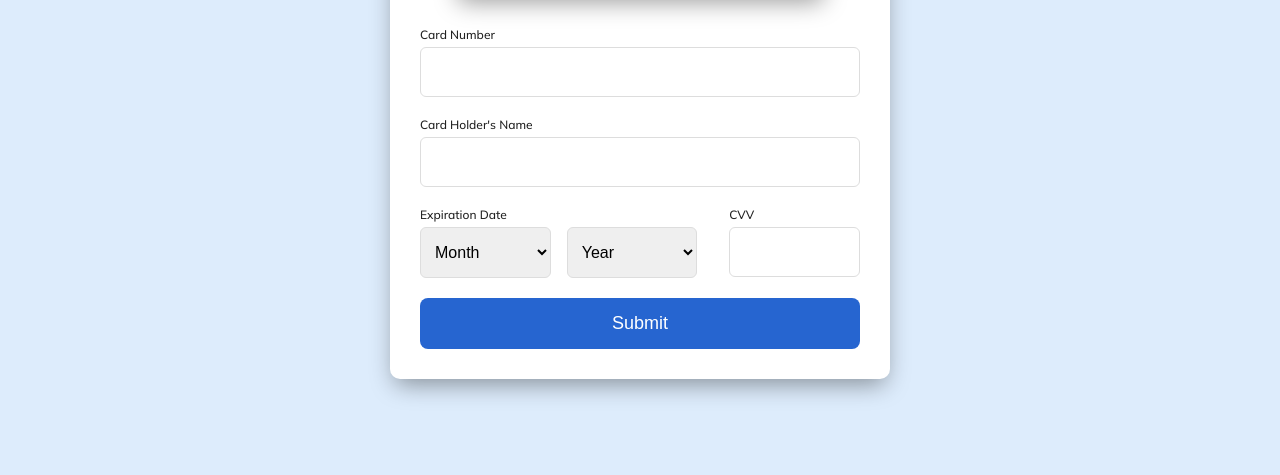
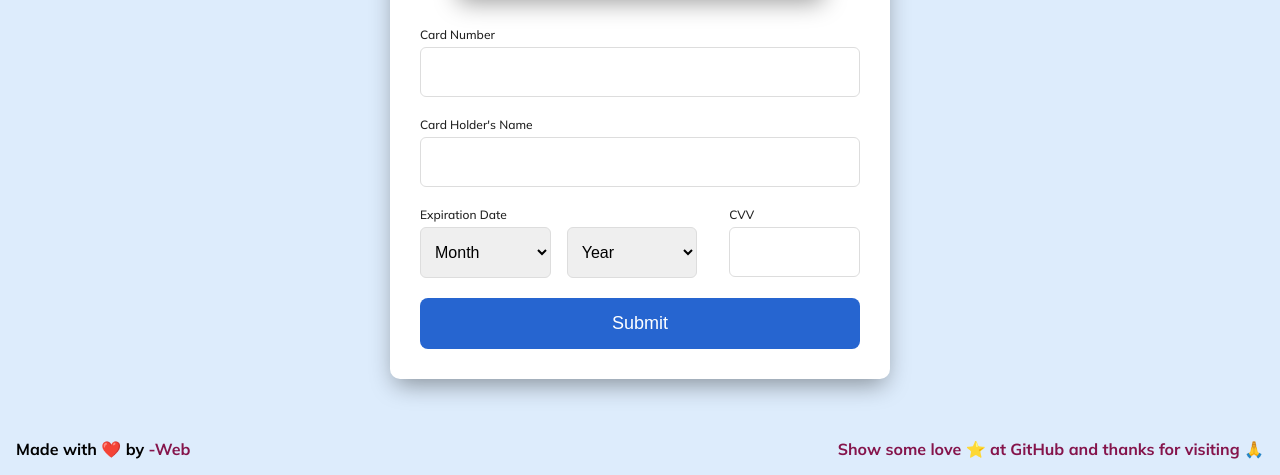
Before and after one commit to upendra-web/animated-credit-card-form, a website: page public/index.html in a window 1280 px wide. Shown: the part 325-800 px from the top of the page. Drawn offline with Linux system fonts and the light colour scheme.

Commit message:
refactor: Add footer to the html page

```diff
--- a/public/css/main.css
+++ b/public/css/main.css
@@ -56,6 +56,14 @@ input[type='number'] {
   display: flex;
 }
 
+.items-center {
+  align-items: center;
+}
+
+.justify-between {
+  justify-content: space-between;
+}
+
 .opacity-0 {
   opacity: 0;
 }
@@ -80,6 +88,10 @@ input[type='number'] {
   position: absolute;
 }
 
+.fixed {
+  position: fixed;
+}
+
 .hide-alt {
   text-indent: 100%;
   white-space: nowrap;
@@ -96,6 +108,38 @@ input[type='number'] {
 
 .mr2 {
   margin-right: 2rem;
+}
+
+.left-0 {
+  left: 0;
+}
+
+.top-0 {
+  top: 0;
+}
+
+.bottom-0 {
+  bottom: 0;
+}
+
+.right-0 {
+  bottom: 0;
+}
+
+.p2 {
+  padding: 1rem;
+}
+
+a {
+  text-decoration: none;
+}
+
+a:hover {
+  text-decoration: underline;
+}
+
+.cc-link {
+  color: #85144b;
 }
 
 /* CC Card Styles ============================================================================================ */
--- a/public/index.html
+++ b/public/index.html
@@ -4,7 +4,7 @@
     <meta charset="UTF-8" />
     <meta http-equiv="X-UA-Compatible" content="IE=edge" />
     <meta name="viewport" content="width=device-width, initial-scale=1.0" />
-    <title>A Simple Credit Card Form</title>
+    <title>💳 Animated Credit Card Form</title>
     <link rel="stylesheet" href="./css/main.css" />
   </head>
   <body>
@@ -116,6 +116,30 @@
         </form>
       </div>
     </div>
+
+    <div class="footer flex fixed bottom-0 left-0 items-center justify-between p2 fit-w">
+      <b
+        >Made with ❤️ by
+        <a
+          class="cc-link"
+          href="https://github.com/upendra-web"
+          target="_blank"
+          rel="noopener noreferrer"
+          >-Web</a
+        >
+      </b>
+
+      <!-- Source code link -->
+      <a
+        href="https://github.com/upendra-web/animated-credit-card-form"
+        target="_blank"
+        rel="noopener noreferrer"
+        class="cc-link"
+      >
+        <b>Show some love ⭐ at GitHub and thanks for visiting 🙏</b>
+      </a>
+    </div>
+
     <script src="bundle.js"></script>
   </body>
 </html>
```
